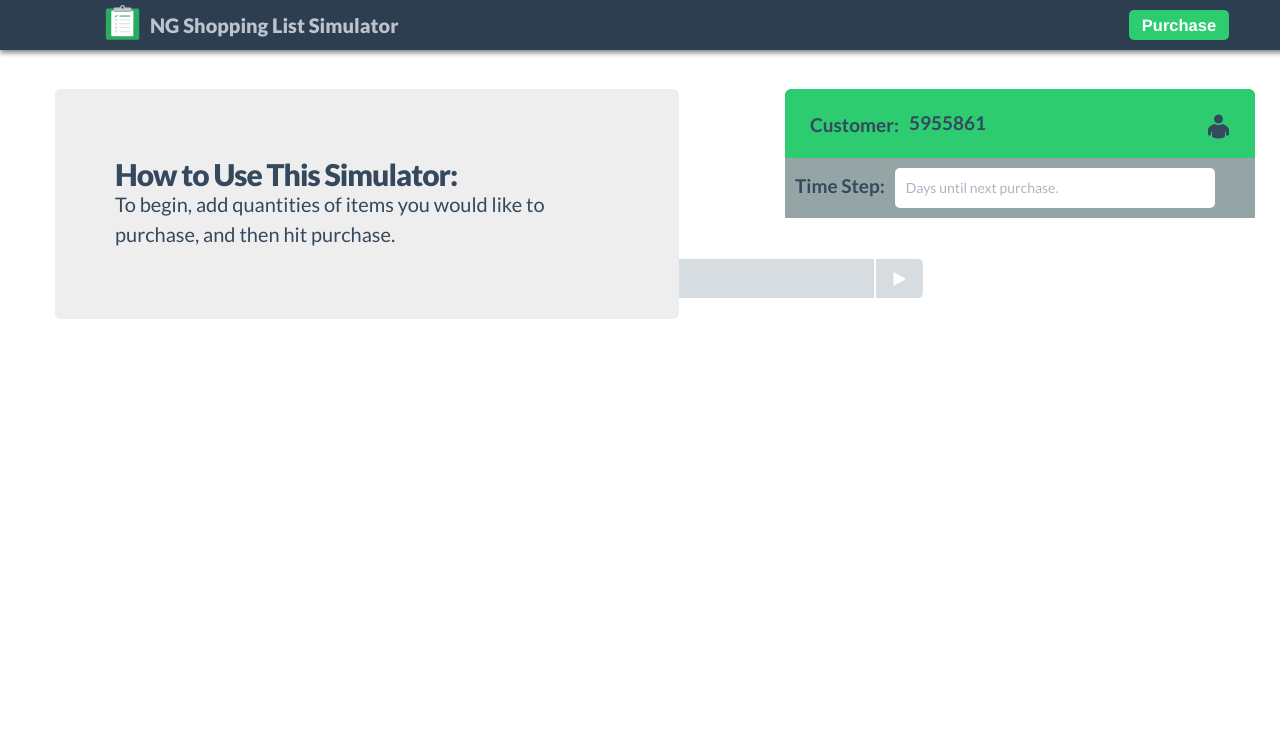
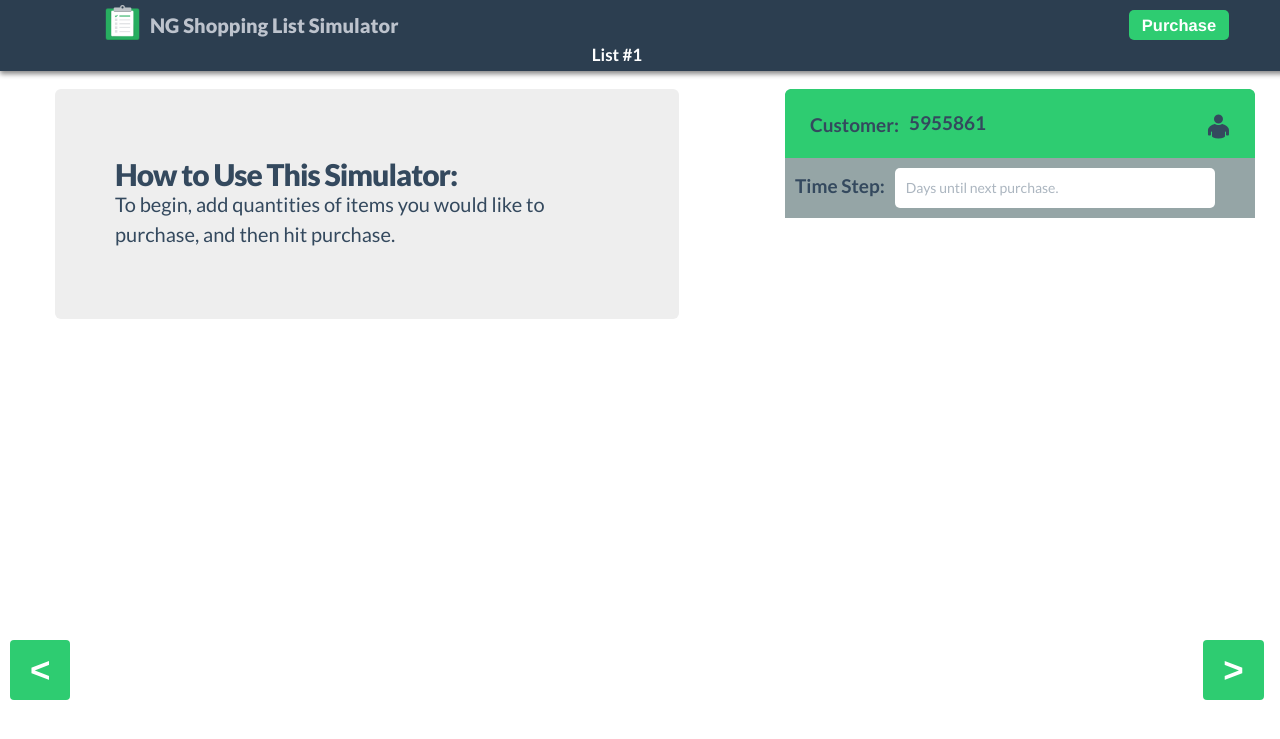
Before and after one commit to sankethkatta/info296-ng, a Flask app: page / in a window 1280 px wide. Shown: the top 739 px of the page. Run offline with Flask 2, Linux system fonts and the light colour scheme; parts of the project's set-up code (start-up, migrations or seed data) failed here and were passed over.

Commit message:
add previous and next button

```diff
--- a/webapp/static/css/main.css
+++ b/webapp/static/css/main.css
@@ -96,10 +96,9 @@
 .pagination-index {
   text-align: center;
   position: relative;
-  top: 30px;
+  color: #ffffff;
   font-weight: 700;
   font-size: 17px;
-  width: 50%;
   margin: 0 auto;
 }
 
@@ -229,3 +228,23 @@
 .hero-unit p {
   font-size: 20px;
 }
+
+.btn-previous {
+  font-size: 35px;
+  font-weight: bold;
+  padding: 20px;
+  margin-left: 10px;
+  margin-top: 50%;
+  position: fixed;
+  z-index: 2;
+}
+
+.btn-next {
+  font-size: 35px;
+  font-weight: bold;
+  padding: 20px;
+  margin-top: 50%;
+  margin-left: 94%;
+  position: fixed;
+  z-index: 2;
+}
--- a/webapp/static/js/main.js
+++ b/webapp/static/js/main.js
@@ -8,7 +8,7 @@ var update = function(payload) {
         contentType: "application/json",
         data: payload,
     }).done(function(new_list) {
-        $("#lists").append(new_list);
+        $("#shopping-content").append(new_list);
         slideLeft();
         $("#loading").animate({"opacity": 0});
    });
@@ -16,14 +16,18 @@ var update = function(payload) {
 
 /* Slides the cards to the left */
 slideLeft = function() {
-    if (!($(".rec-form:visible").is(":last-child"))) {
-        $(".rec-form:visible").animate({"right": "100%"}, function() {
+
+
+    if (!($("#shopping-content:visible").is(":last-child"))) {
+
+        $("#shopping-content:visible").animate({"right": "100%"}, function() {
             $(this).hide();
             $(this).next().show();
             $(this).next().animate({"left": "0%"}, function() {
                 $(this).css("left", "auto");
             });
         });
+
         var index = $(".pagination-index span");
         index.html(parseInt(index.html()) + 1);
     }
@@ -31,8 +35,10 @@ slideLeft = function() {
 
 /* Slides the cards to the right */
 slideRight = function() {
-    if (!($(".rec-form:visible").is(":first-child"))) {
-        $(".rec-form:visible").animate({"left": "100%"}, function() {
+
+    if (!($("#shopping-content:visible").is(":first-child"))) {
+        $("#shopping-content:visible").animate({"left": "100%"}, function() {
+
             $(this).hide();
             $(this).prev().show();
             $(this).prev().animate({"right": "0%"}, function() {
@@ -92,11 +98,11 @@ $(document).ready(function() {
     });
 
     /* Bind arrow clicks to slide functions */
-    $(document).on("click", ".previous", function() {
+    $(document).on("click", ".btn-previous", function() {
         slideRight();
     });
 
-    $(document).on("click", ".next", function() {
+    $(document).on("click", ".btn-next", function() {
         slideLeft();
     })
 });
--- a/webapp/templates/index.html
+++ b/webapp/templates/index.html
@@ -11,13 +11,19 @@
   </head>
 
   <body>
+
+    <button class="btn btn-previous btn-success"><</button>
+    <button class="btn btn-next btn-success">></button>
+
     <div id="floating-menu">
       <div id="header">
         <img src="{{ url_for('static', filename='img/illustrations/clipboard.png') }}" class="big-illustration-pusher">
         <h1>NG Shopping List Simulator</h1>
+        <div class="pagination-index">List #<span>1</span></div>
       </div>
       <button class="btn btn-block btn-success purchase-btn">Purchase</button>
     </div>
+
     <div class="container">
 
       <div class="row-fluid">
@@ -27,6 +33,7 @@
       </div>
 
       <div class="row-fluid" id="shopping-content">
+
         <div class="hero-unit span6">
           <h1> How to Use This Simulator: </h1>
           <p> To begin, add quantities of items you would like to purchase, and then hit purchase.</p>
@@ -34,17 +41,7 @@
         <div class="span5 offset7">
           {% include 'rec_list.html' %}
         </div>
-      </div>
 
-      <div class="row-fluid">
-        <div class="span6 offset3">
-          <div class="pagination">
-            <div class="pagination-index">List #<span>1</span></div>
-            <ul>
-              <li class="previous"><a href="#"><img src="{{ url_for('static', filename='img/pager/previous.png') }}"></a></li>
-              <li class="next"><a href="#"><img src="{{ url_for('static', filename='img/pager/next.png') }}"></a></li>
-            </ul>
-          </div>
       </div>
 
     </div> <!-- /container -->
```
